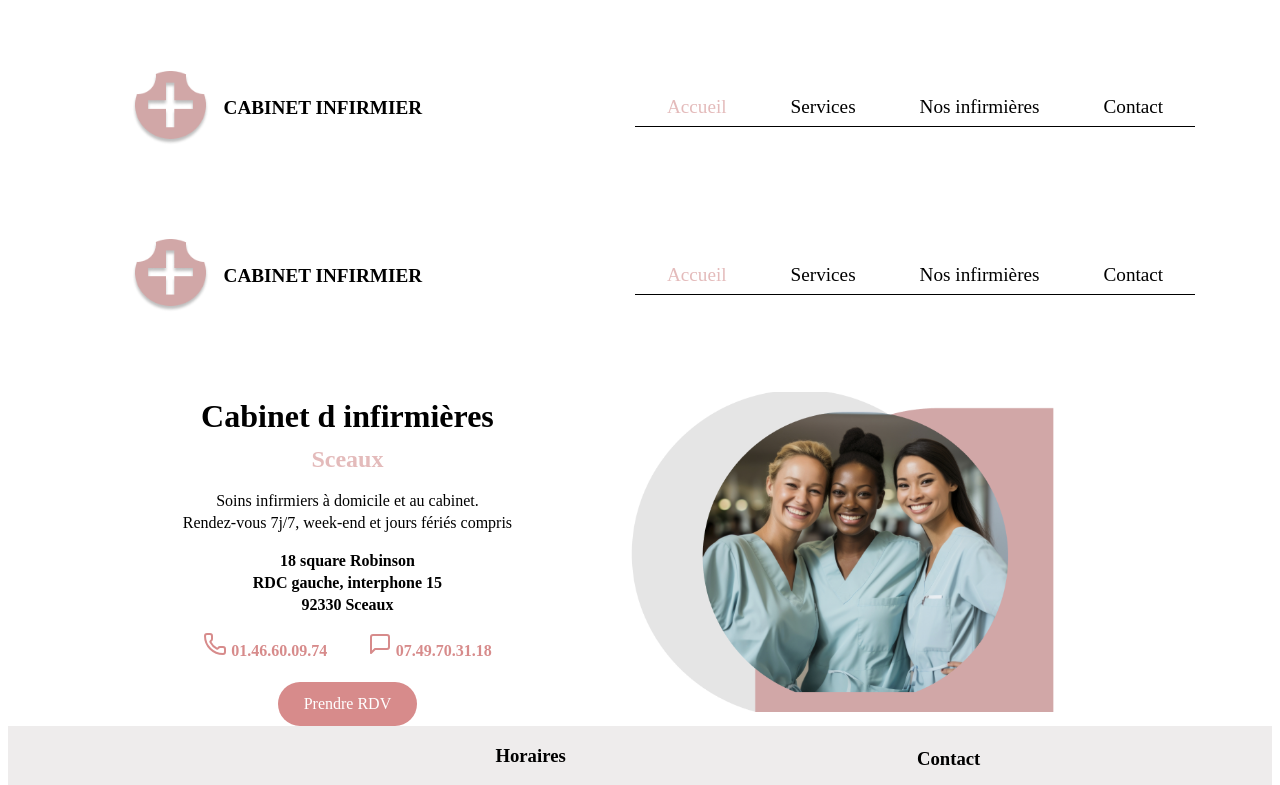
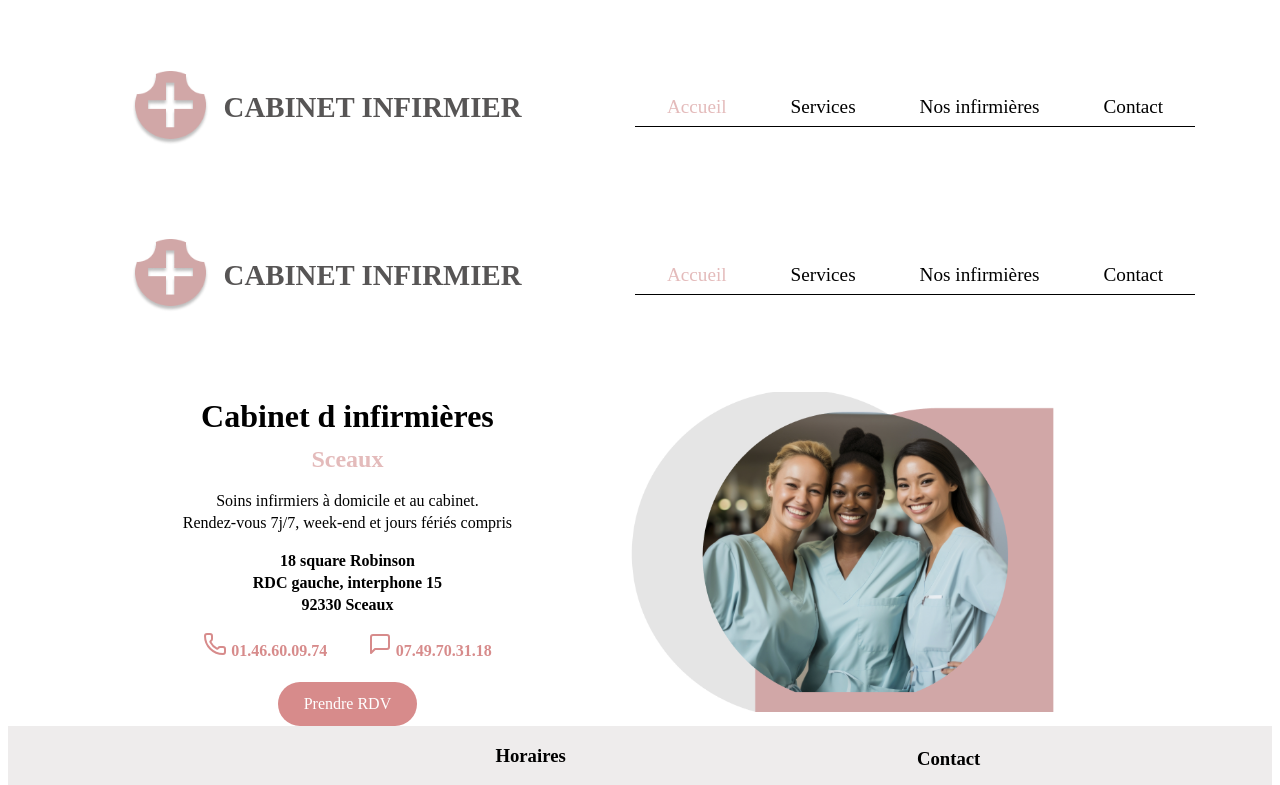
Before and after one commit to Cabinet-Infirmier/cabinet-infirmier-sceaux, a React (Vite) app: page / in a window 1280 px wide. Shown: the top 785 px of the page. Built offline with nearby package versions, Linux system fonts and the light colour scheme.

Commit message:
modify color

```diff
--- a/src/components/logo/Logo.jsx
+++ b/src/components/logo/Logo.jsx
@@ -7,7 +7,7 @@ function Logo() {
     <Link to="/">
       <div className={styles.logo}>
         <img src={logo} alt="logo cabinet" />
-        <div className={styles.logo}>Cabinet Infirmier</div>
+        <h1>Cabinet Infirmier</h1>
       </div>
     </Link>
   );
--- a/src/components/logo/Logo.module.css
+++ b/src/components/logo/Logo.module.css
@@ -9,3 +9,7 @@
   width: 4em;
   margin: 15px;
 }
+
+.logo h1 {
+  color: #575555;
+}
```
